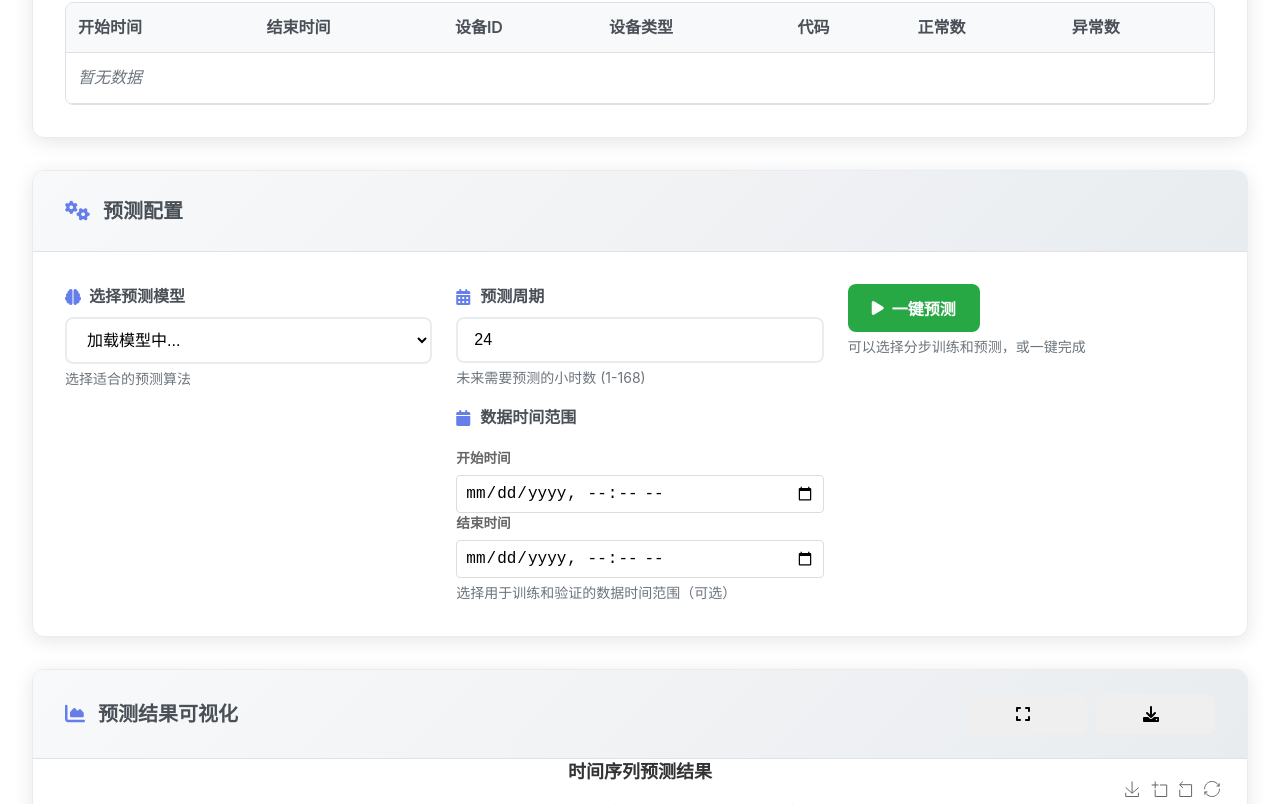
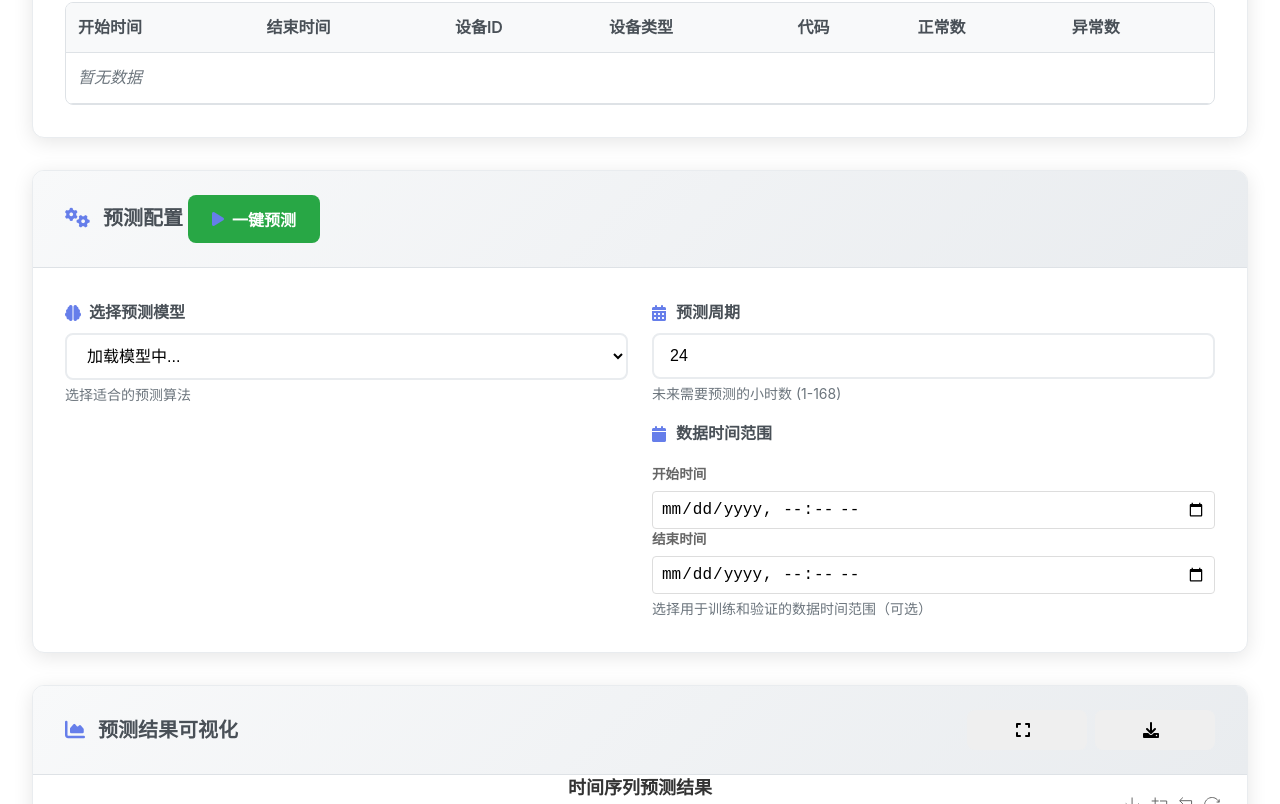
Before and after one commit to xiaoyi001yeye/darts_demo, a plain HTML site: page frontend/index.html in a window 1280 px wide. Shown: the part 600-1404 px from the top of the page. Drawn offline with nearby package versions, Linux system fonts and the light colour scheme; no server answers.

Commit message:
feat(frontend): 添加一键预测按钮并优化控制面板布局移除了参数配置区域下方的操作按钮组，将“一键预测”按钮移至面板标题行内，使界面更加简洁直观。同时删除了未使用的帮助文本和冗余的HTML结构。

```diff
--- a/frontend/index.html
+++ b/frontend/index.html
@@ -81,7 +81,11 @@
             <!-- 控制面板 -->
             <section class="control-panel">
                 <div class="panel-header">
-                    <h2><i class="fas fa-cogs"></i> 预测配置</h2>
+                    <h2><i class="fas fa-cogs"></i> 预测配置
+                    <button id="forecastBtn" class="btn btn-success" onclick="runForecast()" style="margin-left: auto;">
+                        <i class="fas fa-play"></i> 一键预测
+                    </button>
+                    </h2>
                 </div>
 
                 <div class="controls-grid">
@@ -139,21 +143,6 @@
                         <!-- 动态生成的参数配置将插入这里 -->
                     </div>
 
-                    <!-- 操作按钮 -->
-                    <div class="control-group">
-                        <div class="button-group">
-<!--                            <button id="trainBtn" class="btn btn-primary" onclick="trainModel()">-->
-<!--                                <i class="fas fa-graduation-cap"></i> 训练模型-->
-<!--                            </button>-->
-<!--                            <button id="predictBtn" class="btn btn-secondary" onclick="runPrediction()" disabled>-->
-<!--                                <i class="fas fa-crystal-ball"></i> 运行预测-->
-<!--                            </button>-->
-                            <button id="forecastBtn" class="btn btn-success" onclick="runForecast()">
-                                <i class="fas fa-play"></i> 一键预测
-                            </button>
-                        </div>
-                        <small class="help-text">可以选择分步训练和预测，或一键完成</small>
-                    </div>
                 </div>
             </section>
 
--- a/frontend/js/app.js
+++ b/frontend/js/app.js
@@ -102,9 +102,7 @@ function displayModelParameters(parameters) {
             html += `<input type="number" id="param_${key}" class="form-control" value="${value}" ${min} ${max}>`;
         }
 
-        html += `<small class="help-text">${param.description || ''}</small>
-            </div>
-        `;
+        html += `</div>`;
     }
 
     html += '</div>';
```
